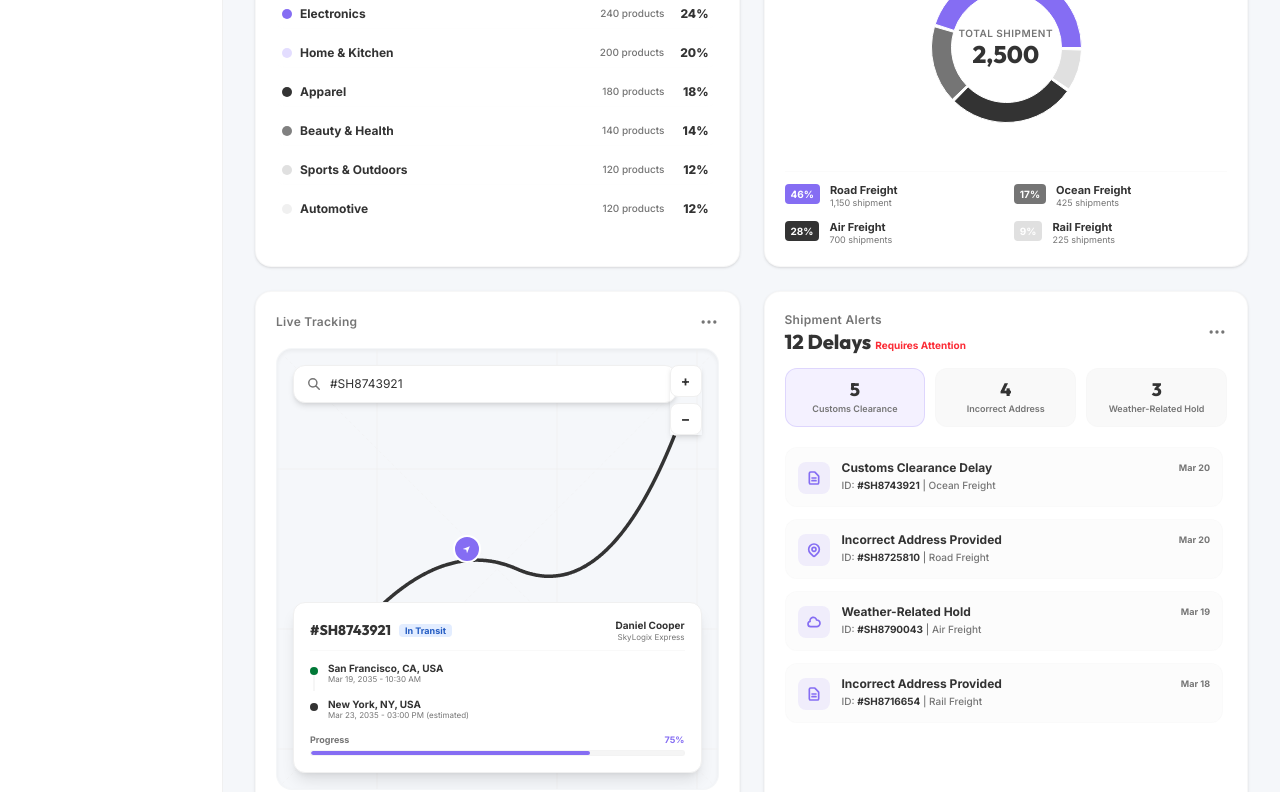
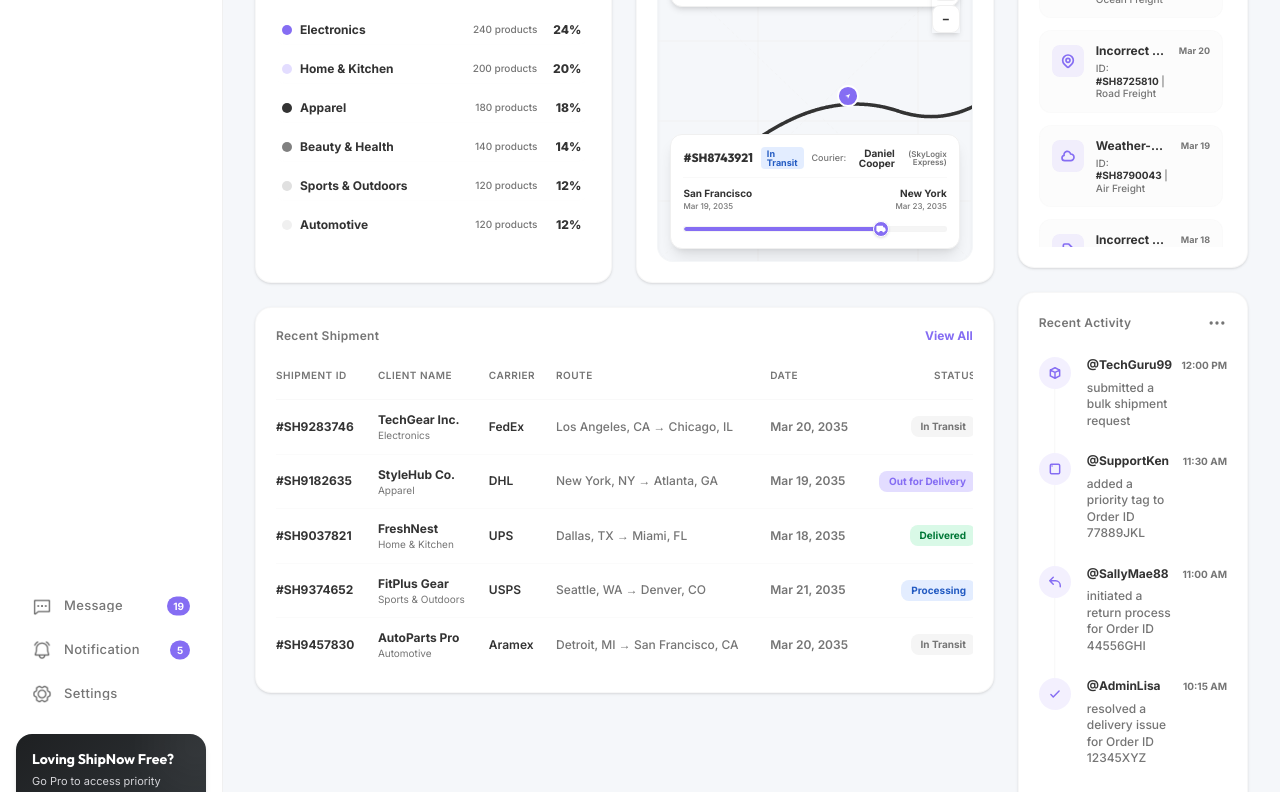
Before and after one commit to khanmahfuj34/Ship-Now, a Next.js app: page /dashboard in a window 1280 px wide. Shown: the part 760-1552 px from the top of the page. Built offline with nearby package versions, Linux system fonts and the light colour scheme; sample sign-in values are in the browser's storage.

Commit message:
style: adjust desktop layout grid to match figma main area and right column proportions

```diff
--- a/src/app/(dashboard)/dashboard/page.tsx
+++ b/src/app/(dashboard)/dashboard/page.tsx
@@ -40,30 +40,41 @@ export default function DashboardPage() {
   }
 
   return (
-    <div className="flex flex-col gap-6">
-      {/* 1. Header Greeting & Controls */}
+    <div className="flex flex-col gap-6 select-none">
+      {/* 1. Header Greeting & Controls (Spans full page width) */}
       <DashboardHeader />
 
-      {/* 2. Top Metrics Cards Row */}
-      <DashboardMetrics />
+      {/* 2. Main 2-Column Desktop Grid */}
+      <div className="grid grid-cols-1 lg:grid-cols-4 gap-6 items-start">
 
-      {/* 3. Main Split-Grid (Left / Right Columns) */}
-      <div className="grid grid-cols-1 xl:grid-cols-2 gap-6 items-start">
-        {/* Left Column widgets */}
-        <div className="flex flex-col gap-6 min-w-0">
-          <ShipmentOverviewChart />
-          <ProductCategoriesPanel />
-          <LiveTrackingPanel />
+        {/* Left + Center Area (Columns 1-3) */}
+        <div className="lg:col-span-3 flex flex-col gap-6 min-w-0">
+          {/* Metrics Row */}
+          <DashboardMetrics />
+
+          {/* Row of Charts 1 (Shipment Statistic & Profit Summary) */}
+          <div className="grid grid-cols-1 md:grid-cols-2 gap-6">
+            <ShipmentOverviewChart />
+            <DeliveryPerformanceChart />
+          </div>
+
+          {/* Row of Charts 2 (Product Categories & Live Tracking) */}
+          <div className="grid grid-cols-1 md:grid-cols-2 gap-6">
+            <ProductCategoriesPanel />
+            <LiveTrackingPanel />
+          </div>
+
+          {/* Table Row (Recent Shipments) */}
           <RecentShipmentsTable />
         </div>
 
-        {/* Right Column widgets */}
-        <div className="flex flex-col gap-6 min-w-0">
-          <DeliveryPerformanceChart />
+        {/* Right Column Area (Column 4) */}
+        <div className="lg:col-span-1 flex flex-col gap-6 min-w-0">
           <ShipmentStatusChart />
           <AlertsPanel />
           <ActivityTimeline />
         </div>
+
       </div>
     </div>
   );
--- a/src/features/dashboard/components/LiveTrackingPanel.tsx
+++ b/src/features/dashboard/components/LiveTrackingPanel.tsx
@@ -3,7 +3,7 @@ import { trackingData } from "../../../data/dashboard/dashboard.mock";
 
 export default function LiveTrackingPanel() {
   return (
-    <div className="bg-white p-5 rounded-2xl border border-gray-border/50 shadow-sm flex flex-col select-none w-full h-[520px]">
+    <div className="bg-white p-5 rounded-2xl border border-gray-border/50 shadow-sm flex flex-col select-none w-full h-[380px]">
       {/* Header */}
       <div className="flex items-center justify-between mb-4">
         <span className="text-xs text-gray-medium font-semibold tracking-wide font-sans">
@@ -18,24 +18,24 @@ export default function LiveTrackingPanel() {
 
       {/* Map Canvas relative wrapper */}
       <div className="flex-1 rounded-2xl bg-[#F5F7FA] border border-gray-border/30 overflow-hidden relative shadow-inner">
-        {/* Vector Map Roads Background */}
+        {/* Vector Map Roads Background scaled to fit a shorter container */}
         <svg className="absolute inset-0 w-full h-full text-gray-border/50" fill="none">
-          {/* Grid Road Paths */}
-          <line x1="0" y1="120" x2="100%" y2="120" stroke="currentColor" strokeWidth="1.5" />
-          <line x1="0" y1="280" x2="100%" y2="280" stroke="currentColor" strokeWidth="1.5" />
-          <line x1="0" y1="400" x2="100%" y2="400" stroke="currentColor" strokeWidth="1.5" />
+          {/* Grid Road Paths (re-mapped vertically) */}
+          <line x1="0" y1="80" x2="100%" y2="80" stroke="currentColor" strokeWidth="1.5" />
+          <line x1="0" y1="160" x2="100%" y2="160" stroke="currentColor" strokeWidth="1.5" />
+          <line x1="0" y1="240" x2="100%" y2="240" stroke="currentColor" strokeWidth="1.5" />
 
           <line x1="100" y1="0" x2="100" y2="100%" stroke="currentColor" strokeWidth="1.5" />
-          <line x1="280" y1="0" x2="280" y2="100%" stroke="currentColor" strokeWidth="1.5" />
-          <line x1="420" y1="0" x2="420" y2="100%" stroke="currentColor" strokeWidth="1.5" />
+          <line x1="260" y1="0" x2="260" y2="100%" stroke="currentColor" strokeWidth="1.5" />
+          <line x1="400" y1="0" x2="400" y2="100%" stroke="currentColor" strokeWidth="1.5" />
 
           {/* Diagonal secondary roads */}
           <line x1="0" y1="0" x2="100%" y2="100%" stroke="currentColor" strokeWidth="1" strokeDasharray="3 3" />
           <line x1="100%" y1="0" x2="0" y2="100%" stroke="currentColor" strokeWidth="1" strokeDasharray="3 3" />
 
-          {/* Bold Route Path from bottom-left to top-right */}
+          {/* Bold Route Path scaled down */}
           <path
-            d="M 50 320 Q 150 180, 240 220 T 400 80"
+            d="M 50 220 Q 150 120, 240 150 T 400 50"
             stroke="#333333"
             strokeWidth="3.5"
             strokeLinecap="round"
@@ -43,17 +43,16 @@ export default function LiveTrackingPanel() {
           />
 
           {/* Starting point (SF) */}
-          <circle cx="50" cy="320" r="6" fill="#007837" stroke="white" strokeWidth="2" />
+          <circle cx="50" cy="220" r="5" fill="#007837" stroke="white" strokeWidth="2" />
 
           {/* Destination point (NY) */}
-          <circle cx="400" cy="80" r="6" fill="#333333" stroke="white" strokeWidth="2" />
+          <circle cx="400" cy="50" r="5" fill="#333333" stroke="white" strokeWidth="2" />
 
-          {/* Courier Pointer on the path (Q curve mid point approx: x=190, y=200) */}
-          <g transform="translate(190, 200)">
-            <circle cx="0" cy="0" r="13" fill="#856DF3" stroke="white" strokeWidth="2" className="shadow" />
-            {/* Arrow path */}
+          {/* Courier Pointer on the path (re-mapped to translate(190, 135)) */}
+          <g transform="translate(190, 135)">
+            <circle cx="0" cy="0" r="10" fill="#856DF3" stroke="white" strokeWidth="1.8" className="shadow" />
             <path
-              d="M -3 3 L 0 -4 L 3 3 L 0 1 Z"
+              d="M -2 2 L 0 -3 L 2 2 L 0 0.7 Z"
               fill="white"
               transform="rotate(45)"
             />
@@ -61,15 +60,15 @@ export default function LiveTrackingPanel() {
         </svg>
 
         {/* Top Search Overlay */}
-        <div className="absolute top-4 left-4 right-4 max-w-sm flex gap-2">
+        <div className="absolute top-3 left-3 right-3 max-w-xs flex gap-2">
           <div className="relative flex-1">
             <input
               type="text"
               placeholder="Search by Shipping ID..."
               defaultValue={trackingData.shippingId}
-              className="w-full bg-white text-dark font-sans placeholder:text-gray-medium text-xs rounded-xl py-2.5 pl-9 pr-3 transition-all border border-gray-border focus:outline-none focus:border-brand shadow-md"
+              className="w-full bg-white text-dark font-sans placeholder:text-gray-medium text-[11px] rounded-xl py-2 pl-8 pr-3 transition-all border border-gray-border focus:outline-none focus:border-brand shadow-md"
             />
-            <div className="absolute inset-y-0 left-0 flex items-center pl-3.5 pointer-events-none">
+            <div className="absolute inset-y-0 left-0 flex items-center pl-3 pointer-events-none">
               <svg className="w-3.5 h-3.5 text-gray-medium" fill="none" viewBox="0 0 24 24" stroke="currentColor" strokeWidth={2.5}>
                 <path strokeLinecap="round" strokeLinejoin="round" d="M21 21l-6-6m2-5a7 7 0 11-14 0 7 7 0 0114 0z" />
               </svg>
@@ -78,21 +77,21 @@ export default function LiveTrackingPanel() {
         </div>
 
         {/* Zoom Controls Overlay */}
-        <div className="absolute top-4 right-4 flex flex-col gap-1.5 shadow-md">
-          <button className="w-8 h-8 rounded-lg bg-white text-dark border border-gray-border flex items-center justify-center font-bold text-sm hover:bg-gray-light cursor-pointer active:scale-95 transition-all">
+        <div className="absolute top-3 right-3 flex flex-col gap-1 shadow-md">
+          <button className="w-7 h-7 rounded-lg bg-white text-dark border border-gray-border flex items-center justify-center font-bold text-xs hover:bg-gray-light cursor-pointer active:scale-95 transition-all">
             +
           </button>
-          <button className="w-8 h-8 rounded-lg bg-white text-dark border border-gray-border flex items-center justify-center font-bold text-sm hover:bg-gray-light cursor-pointer active:scale-95 transition-all">
+          <button className="w-7 h-7 rounded-lg bg-white text-dark border border-gray-border flex items-center justify-center font-bold text-xs hover:bg-gray-light cursor-pointer active:scale-95 transition-all">
             −
           </button>
         </div>
 
-        {/* Bottom Details Drawer Card Overlay */}
-        <div className="absolute bottom-4 left-4 right-4 bg-white p-4 rounded-xl border border-gray-border shadow-lg flex flex-col gap-3">
+        {/* Bottom Details Drawer Card Overlay (Horizontal compact layout) */}
+        <div className="absolute bottom-3 left-3 right-3 bg-white p-3 rounded-xl border border-gray-border shadow-lg flex flex-col gap-2.5 font-sans">
           {/* Header row */}
           <div className="flex items-center justify-between gap-2 border-b border-gray-border/40 pb-2">
             <div className="flex items-center gap-2">
-              <span className="font-heading font-extrabold text-sm text-dark leading-none">
+              <span className="font-heading font-extrabold text-xs text-dark leading-none">
                 {trackingData.shippingId}
               </span>
               <span className="bg-[#E3EDFF] text-[#235BC2] text-[9px] font-bold px-1.5 py-0.5 rounded leading-none">
@@ -100,48 +99,45 @@ export default function LiveTrackingPanel() {
               </span>
             </div>
 
-            <div className="flex flex-col items-end text-right leading-tight">
-              <span className="font-sans text-[10px] font-bold text-dark">{trackingData.courier}</span>
-              <span className="font-sans text-[8px] text-gray-medium">{trackingData.company}</span>
+            <div className="flex items-center gap-1.5 text-right leading-none">
+              <span className="text-[9px] text-gray-medium font-medium">Courier:</span>
+              <span className="text-[10px] font-bold text-dark">{trackingData.courier}</span>
+              <span className="text-[8px] text-gray-medium font-semibold">({trackingData.company})</span>
             </div>
           </div>
 
-          {/* Route details row */}
-          <div className="flex flex-col gap-2 font-sans text-xs">
-            {/* From */}
-            <div className="flex items-start gap-2.5">
-              <div className="flex flex-col items-center mt-1">
-                <span className="w-2 h-2 rounded-full bg-[#007837] flex-shrink-0" />
-                <div className="w-[1.5px] h-4 bg-gray-border/60" />
+          {/* Route details & Progress row */}
+          <div className="flex flex-col gap-2">
+            {/* From & To (Horizontal layout) */}
+            <div className="flex items-center justify-between gap-4 text-[10px] leading-none">
+              <div className="flex flex-col">
+                <span className="font-bold text-dark">{trackingData.from.city.split(",")[0]}</span>
+                <span className="text-[8px] text-gray-medium mt-1 font-medium">{trackingData.from.date.split(" - ")[0]}</span>
               </div>
-              <div className="flex flex-col leading-none">
-                <span className="font-bold text-dark text-[10px]">{trackingData.from.city}</span>
-                <span className="text-[8px] text-gray-medium mt-0.5">{trackingData.from.date}</span>
+
+              <div className="flex flex-col items-end text-right">
+                <span className="font-bold text-dark">{trackingData.to.city.split(",")[0]}</span>
+                <span className="text-[8px] text-gray-medium mt-1 font-medium">{trackingData.to.date.split(" - ")[0]}</span>
               </div>
             </div>
 
-            {/* To */}
-            <div className="flex items-start gap-2.5">
-              <span className="w-2 h-2 rounded-full bg-dark mt-1 flex-shrink-0" />
-              <div className="flex flex-col leading-none">
-                <span className="font-bold text-dark text-[10px]">{trackingData.to.city}</span>
-                <span className="text-[8px] text-gray-medium mt-0.5">{trackingData.to.date}</span>
+            {/* Travel Progress Bar with overlay Courier Vehicle Pointer */}
+            <div className="relative mt-1 py-1">
+              <div className="w-full h-1.5 bg-gray-light border border-gray-border/20 rounded-full overflow-hidden">
+                <div
+                  style={{ width: `${trackingData.progress}%` }}
+                  className="h-full bg-brand rounded-full"
+                />
               </div>
-            </div>
-          </div>
-
-          {/* Travel Progress Bar */}
-          <div className="flex flex-col gap-1.5 mt-1">
-            <div className="flex items-center justify-between text-[9px] font-sans font-bold text-gray-medium leading-none">
-              <span>Progress</span>
-              <span className="text-brand">{trackingData.progress}%</span>
-            </div>
-
-            <div className="w-full h-1.5 bg-gray-light border border-gray-border/40 rounded-full overflow-hidden relative">
+              {/* Floating vehicle icon */}
               <div
-                style={{ width: `${trackingData.progress}%` }}
-                className="h-full bg-brand rounded-full transition-all duration-500"
-              />
+                style={{ left: `${trackingData.progress}%` }}
+                className="absolute top-1/2 -translate-y-1/2 -translate-x-1/2 w-4 h-4 bg-brand border border-white rounded-full flex items-center justify-center shadow"
+              >
+                <svg className="w-2.5 h-2.5 text-white fill-current" viewBox="0 0 24 24">
+                  <path d="M20 8h-3V4H3c-1.1 0-2 .9-2 2v11h2c0 1.66 1.34 3 3 3s3-1.34 3-3h6c0 1.66 1.34 3 3 3s3-1.34 3-3h2v-5l-3-4z" />
+                </svg>
+              </div>
             </div>
           </div>
         </div>
```
